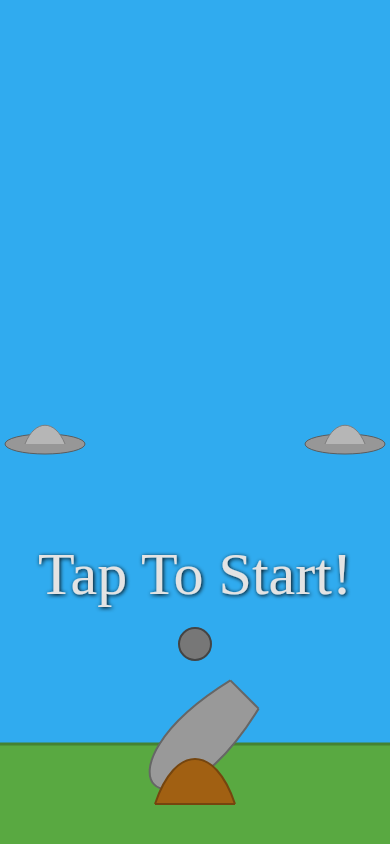
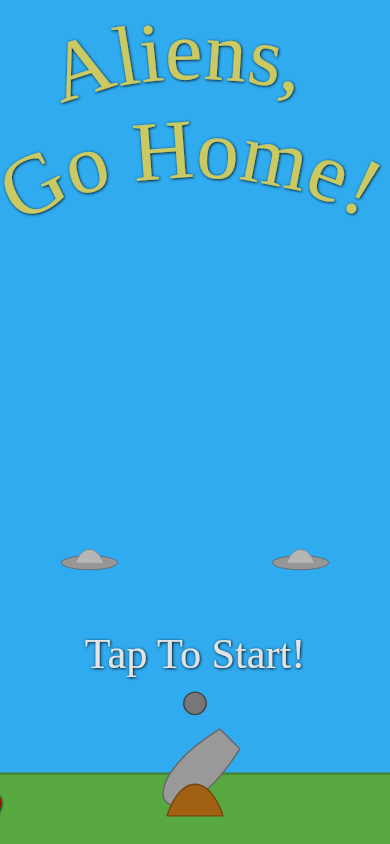
Before and after one commit to sharp0111/auth0-tuts, a React (Create React App) app: page / in a window 390 px wide. Built offline with nearby package versions, Linux system fonts and the light colour scheme; a web font is replaced by a local one.

Commit message:
make Game responsive

```diff
--- a/src/App.js
+++ b/src/App.js
@@ -9,6 +9,12 @@ class App extends Component {
     setInterval(() => {
         self.props.moveObjects(self.canvasMousePosition);
     }, 10);
+    window.onresize = () => {
+      const cnv = document.getElementById('aliens-go-home-canvas');
+      cnv.style.width = `${window.innerWidth}px`;
+      cnv.style.height = `${window.innerHeight}px`;
+    };
+    window.onresize();
   }
 
   trackMouse(event) {
--- a/src/components/Canvas.jsx
+++ b/src/components/Canvas.jsx
@@ -12,7 +12,8 @@ import StartGame from './StartGame';
 import Title from './Title';
 
 const Canvas = (props) => {
-  const viewBox = [window.innerWidth / -2, 100 - window.innerHeight, window.innerWidth, window.innerHeight];
+  const gameHeight = 1200;
+  const viewBox = [window.innerWidth / -2, 100 - gameHeight, window.innerWidth, gameHeight];
   return (
     <svg
       id="aliens-go-home-canvas"
```
